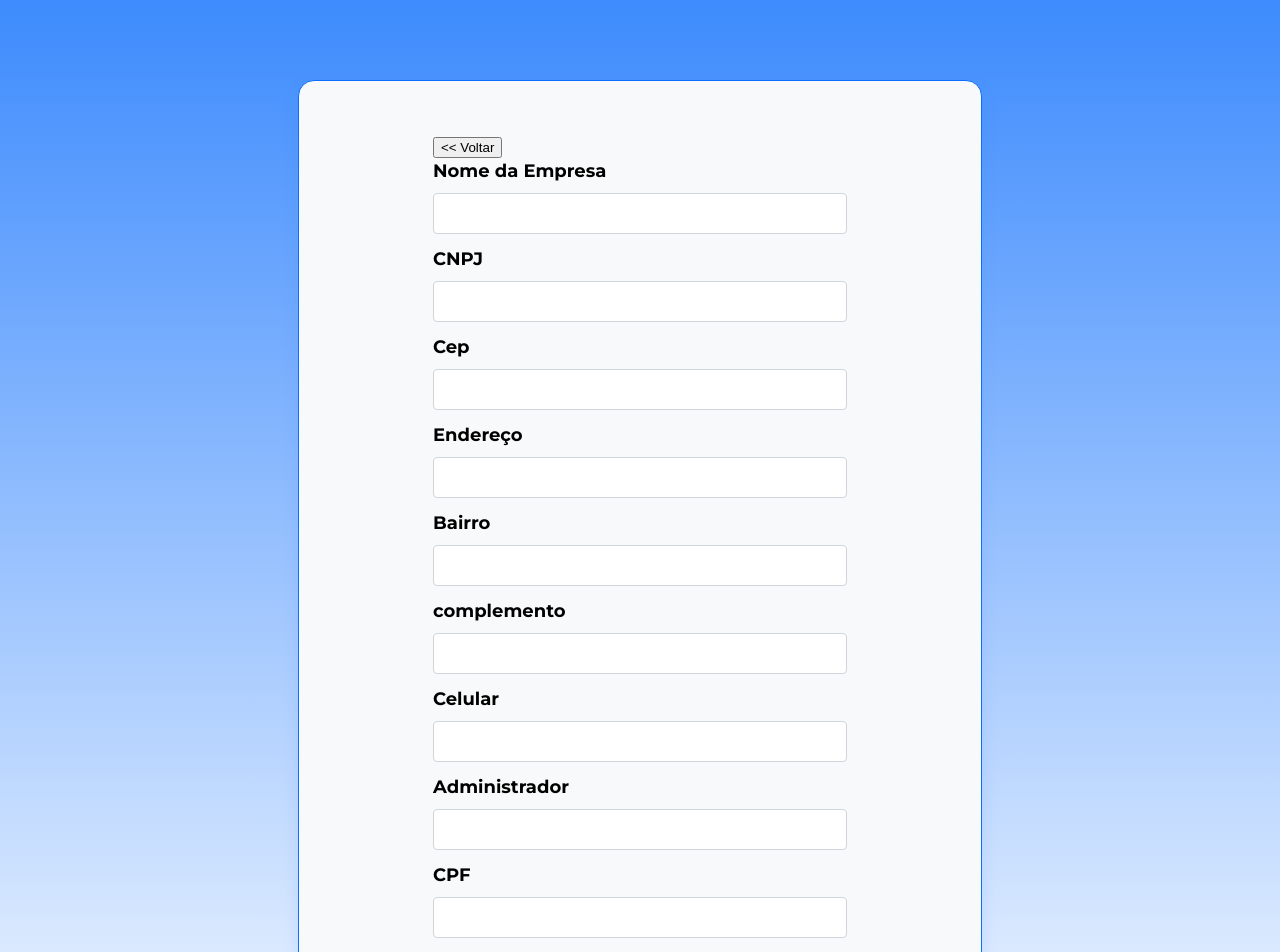
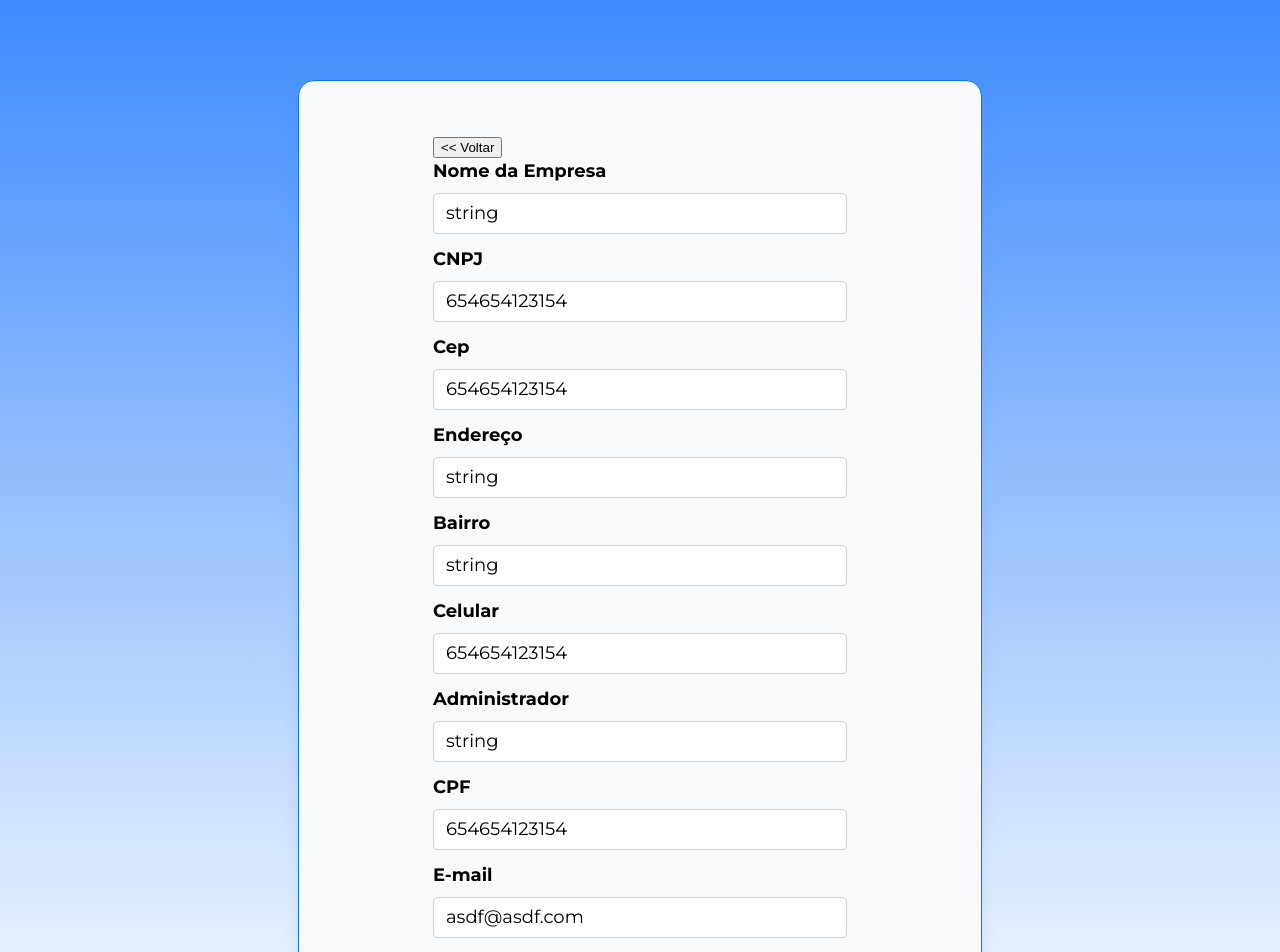
Before and after one commit to thiagohumble/meuth360, an Angular app: page /configuracoes-empresa in a window 1280 px wide. Shown: the top 952 px of the page. Built offline with nearby package versions, Linux system fonts and the light colour scheme; a web font is replaced by a local one.

Commit message:
mostra empresas cadastradas

```diff
--- a/src/app/pages/company-view/company-view.component.html
+++ b/src/app/pages/company-view/company-view.component.html
@@ -4,24 +4,32 @@
 			<< Voltar
 		</button>
 	</div>
+	<form>
 	  <label for="companyName">Nome da Empresa</label>
-	<input type="text" id="companyName" placeholder="" >
+	  <input id="companyName" [(ngModel)]="company.companyName" name="companyName" />
+
 	  <label for="cpnj">CNPJ</label>
-	<input type="text" id="cpnj" placeholder="" >
+	  <input id="cpnj" [(ngModel)]="company.cpnj" name="cpnj" type="number" />
+
 	  <label for="cep">Cep</label>
-	<input type="text" id="cep" placeholder="" >
+	  <input id="cep" [(ngModel)]="company.cep" name="cep" type="number" />
+
 	  <label for="address">Endereço</label>
-	<input type="text" id="address" placeholder="" >
+	  <input id="address" [(ngModel)]="company.address" name="address" />
+
 	  <label for="neighborhood">Bairro</label>
-	<input type="text" id="neighborhood" placeholder="" >
-	<label for="complement">complemento</label>
-	<input type="text" id="complement" placeholder="" >
+	  <input id="neighborhood" [(ngModel)]="company.neighborhood" name="neighborhood" />
+
 	  <label for="mobile">Celular</label>
-	<input type="text" id="mobile" placeholder="" >
+	  <input id="mobile" [(ngModel)]="company.mobile" name="mobile" type="number" />
+
 	  <label for="adm">Administrador</label>
-	<input type="text" id="adm" placeholder="" >
+	  <input id="adm" [(ngModel)]="company.adm" name="adm" />
+
 	  <label for="cpf">CPF</label>
-	<input type="text" id="cpf" placeholder="" >
+	  <input id="cpf" [(ngModel)]="company.cpf" name="cpf" type="number" />
+
 	  <label for="email">E-mail</label>
-	<input type="text" id="email" placeholder="" >
+	  <input id="email" [(ngModel)]="company.email" name="email" type="email" />
+	</form>
 </app-container>
--- a/src/app/pages/company-view/company-view.component.ts
+++ b/src/app/pages/company-view/company-view.component.ts
@@ -1,36 +1,49 @@
 import { Component, OnInit } from '@angular/core';
 import { ContainerComponent } from '../../componentes/container/container.component';
 import { ContactService } from '../../services/contact.service';
+import { FormsModule } from '@angular/forms'; // Import FormsModule
 
 interface Company {
-  companyName: "string"
-  cpnj: number
-  cep: number
-  address: string
-  neighborhood: string
-  mobile: number
-  adm: string
-  cpf: number
-  email: string
+  companyName: string;
+  cpnj: number;
+  cep: number;
+  address: string;
+  neighborhood: string;
+  mobile: number;
+  adm: string;
+  cpf: number;
+  email: string;
 }
 
 @Component({
   selector: 'app-company-view',
   standalone: true,
   imports: [
-    ContainerComponent
+    ContainerComponent,
+    FormsModule // Include FormsModule here
   ],
   templateUrl: './company-view.component.html',
-  styleUrl: './company-view.component.css'
+  styleUrls: ['./company-view.component.css']
 })
 export class CompanyViewComponent implements OnInit {
-
-  companyAll: Company[] = []
+  company: Company = {
+    companyName: '',
+    cpnj: 0,
+    cep: 0,
+    address: '',
+    neighborhood: '',
+    mobile: 0,
+    adm: '',
+    cpf: 0,
+    email: '',
+  };
 
   constructor(private companyService: ContactService) {}
 
-  //boa praticas hook siclo de vida
   ngOnInit() {
-   this.companyAll = this.companyService.getCompany();
+    const companies = this.companyService.getCompany();
+    if (companies.length > 0) {
+      this.company = companies[0];
+    }
   }
 }
```
Lines whose indentation alone changed are shown as unchanged.
